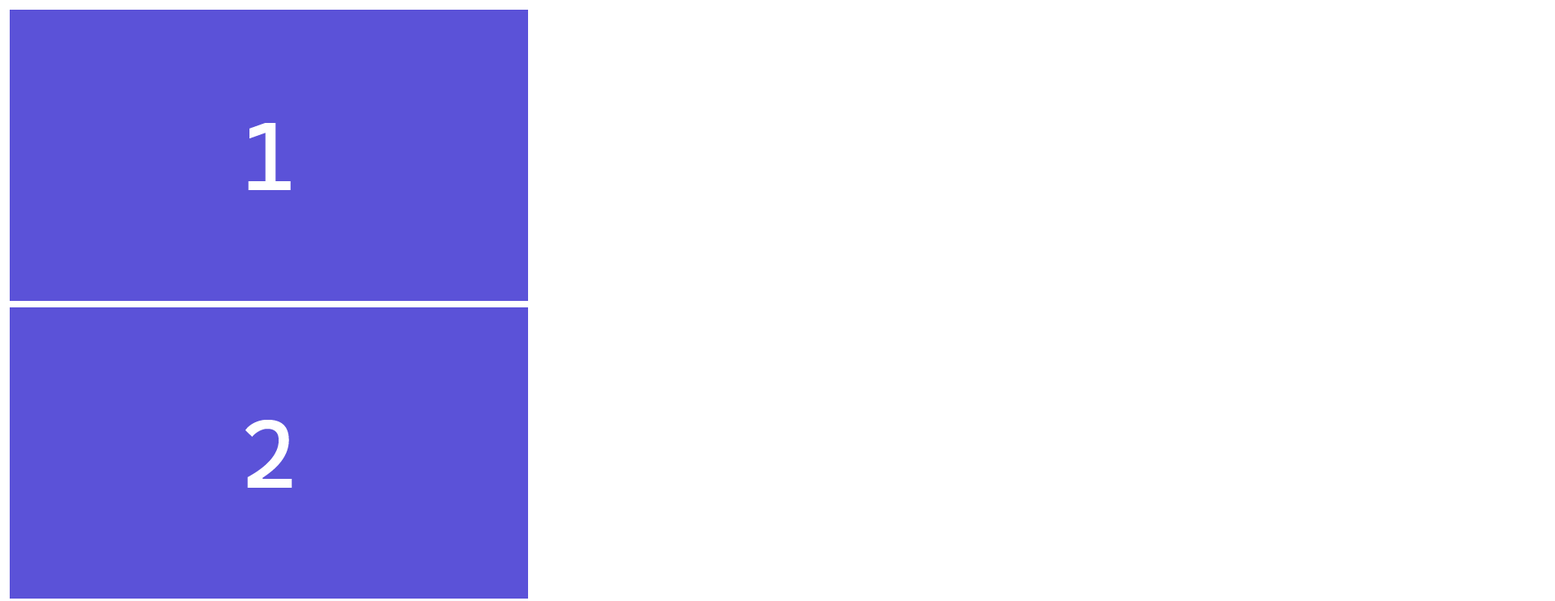
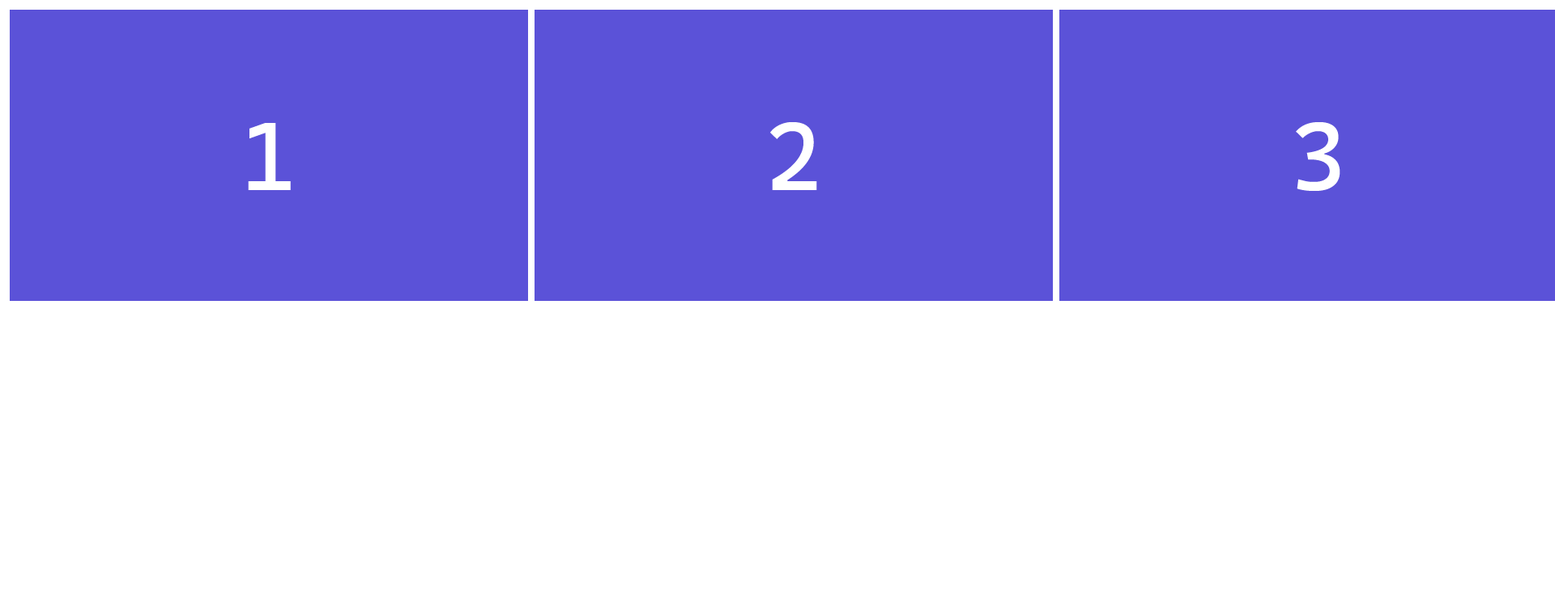
Before and after one commit to richardimaoka/tutorial-carousel-html, a plain HTML site: page index.html in a window 1280 px wide. Shown: the top 743 px of the page at 81% size, 1920 px wide, since content can reach past the window. Drawn offline with Linux system fonts and the light colour scheme.

Commit message:
display: flex

```diff
--- a/index.html
+++ b/index.html
@@ -7,6 +7,11 @@
     <title>Carousel HTML</title>
   </head>
   <style>
+    .carousel-container {
+      display: flex;
+      flex-direction: row;
+    }
+
     .carousel-item {
       padding: 4px;
     }
@@ -16,7 +21,7 @@
     }
   </style>
   <body>
-    <div>
+    <div class="carousel-container">
       <div class="carousel-item">
         <img
           class="carousel-image"
```
